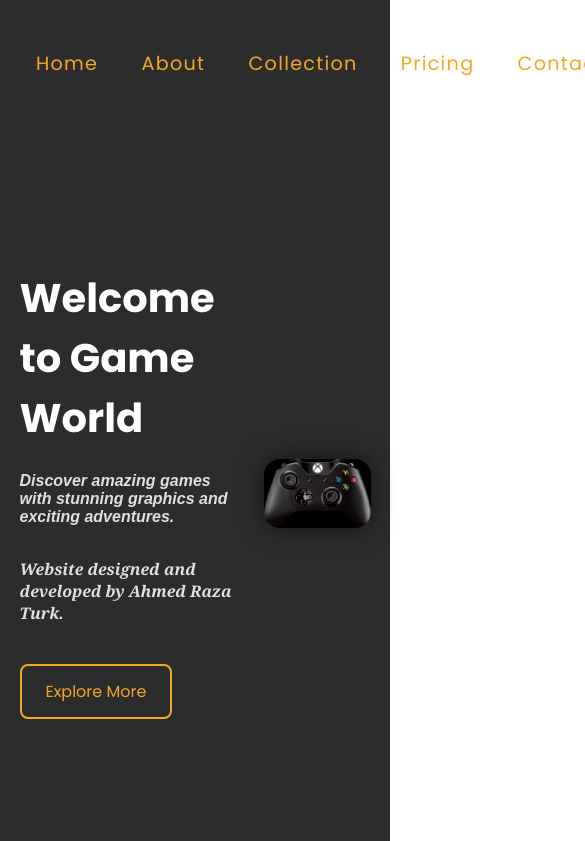
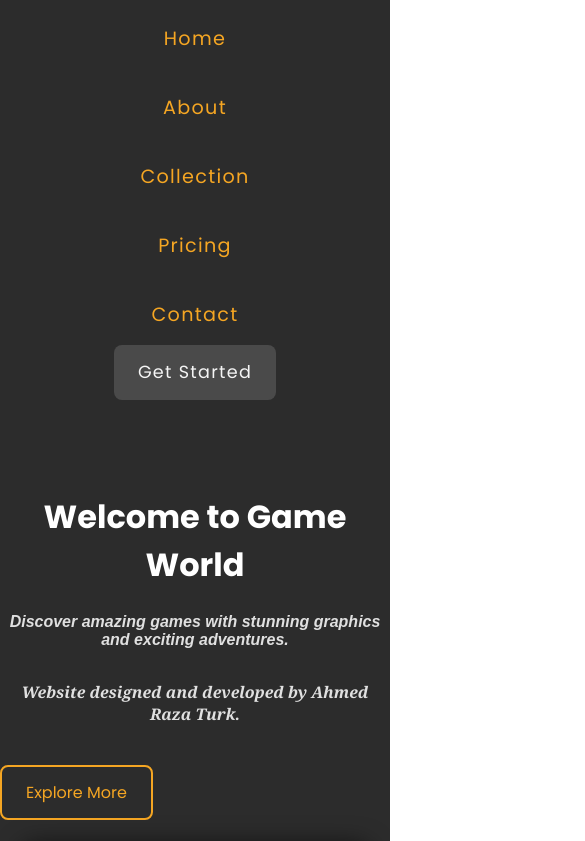
Before and after one commit to ahmedturk15943/game-website, a plain HTML site: page index.html in a window 390 px wide. Shown: the top 841 px of the page, 585 px wide, since content can reach past the window. Drawn offline with Linux system fonts and the light colour scheme.

Commit message:
style.css

```diff
--- a/style.css
+++ b/style.css
@@ -126,12 +126,8 @@ p {
     margin-bottom: 2rem; /* Increased bottom margin */
 }
 
-/*button {
-    font-size: 1rem;
-    margin-top: 0.5rem; /* Increased top margin */
-
-    /* Specific styles for Explore More button */
-button{
+/* Specific styles for Explore More button */
+button {
     font-size: 1rem;
     margin-top: 0.5rem; /* Increased top margin */
     padding: 0.8rem 1.5rem; /* Adjusted padding for better size */
@@ -175,3 +171,39 @@ button:hover {
     height: auto;
     display: block; /* Ensure image is displayed */
 }
+
+/* Responsive Design for Mobile Screens */
+@media (max-width: 768px) {
+    .container .navbar {
+        flex-direction: column;
+        height: auto;
+        padding: 1rem; /* Adjust padding for smaller screens */
+    }
+
+    .navbar .navlist {
+        flex-direction: column;
+        align-items: center;
+        gap: 1.5rem; /* Reduce gap for smaller screens */
+    }
+
+    .game-area {
+        flex-direction: column;
+        gap: 1.5rem; /* Reduce gap for smaller screens */
+        width: 100%; /* Full width for smaller screens */
+    }
+
+    .game-box {
+        width: 90%; /* Adjust width for smaller screens */
+        margin: 0 auto; /* Center the box on smaller screens */
+    }
+
+    h1 {
+        font-size: 2rem; /* Adjust font size for smaller screens */
+        text-align: center; /* Center text on smaller screens */
+    }
+
+    p {
+        font-size: 1rem; /* Adjust font size for smaller screens */
+        text-align: center; /* Center text on smaller screens */
+    }
+}
```
